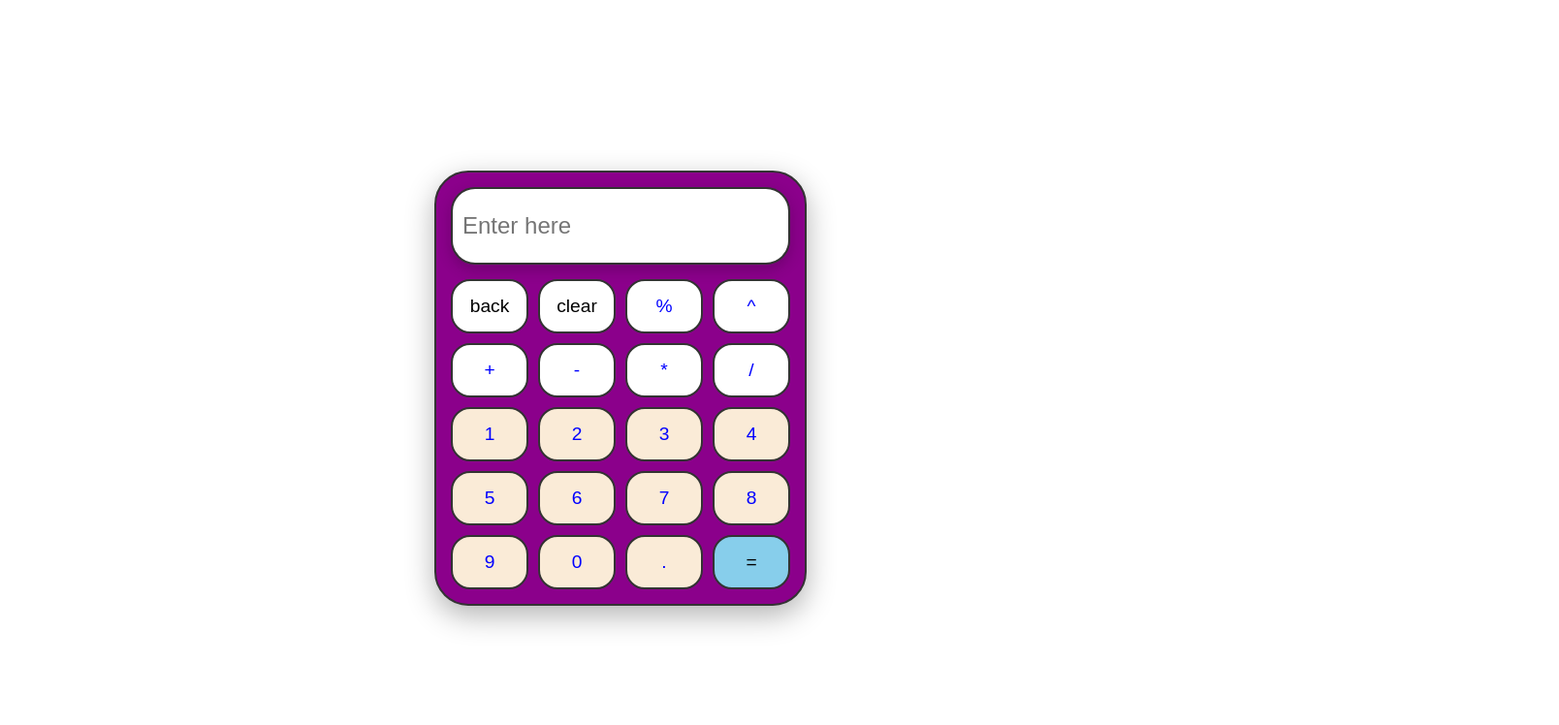
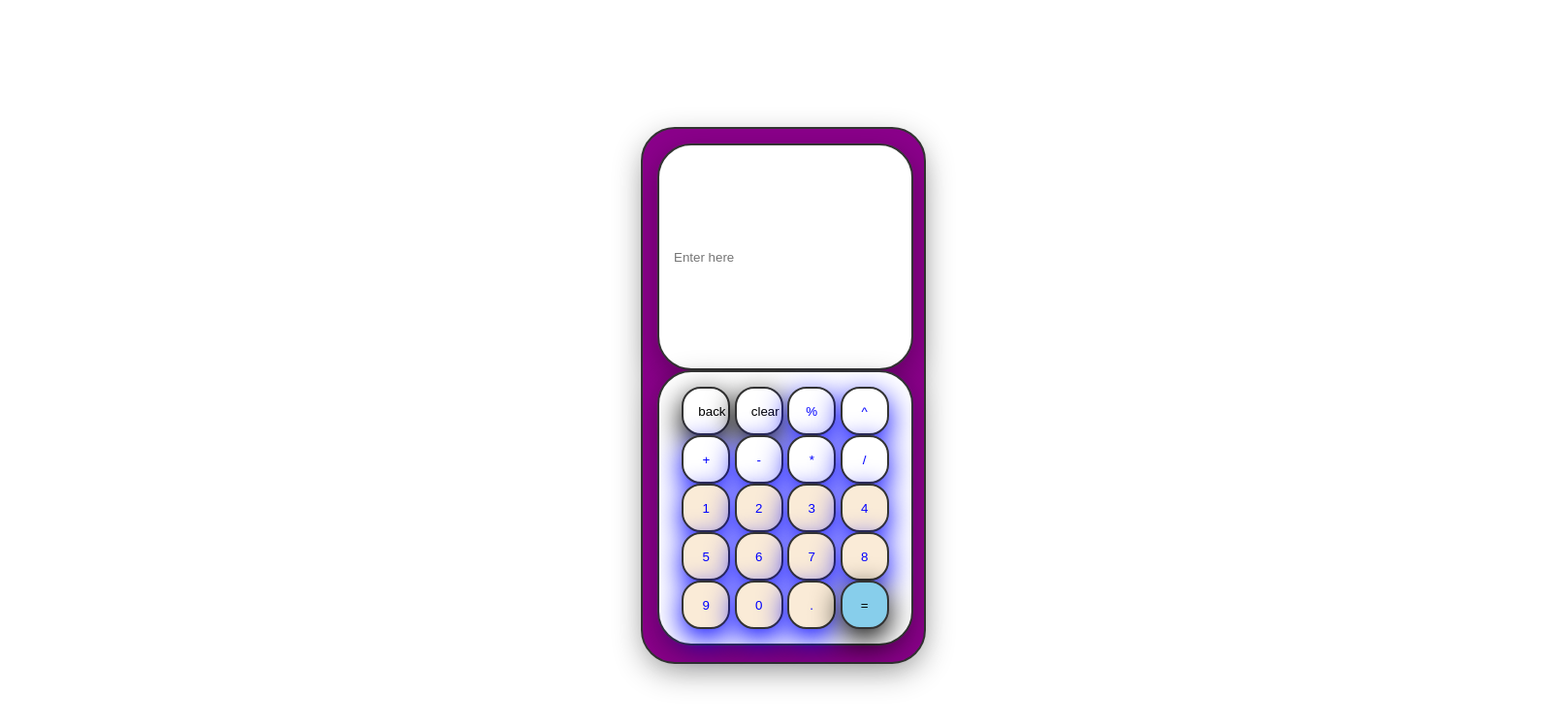
Before and after one commit to animukherjee2006-tech/Calculator, a plain HTML site: page index.html in a window 1280 px wide. Shown: the whole page at 97% size, 1608 px wide, since content can reach past the window. Drawn offline with Linux system fonts and the light colour scheme.

Commit message:
Update style.css

```diff
--- a/style.css
+++ b/style.css
@@ -4,79 +4,103 @@ body {
     justify-content: center;
     align-items: center;
     height: 100vh;
-    margin: 0;
-    background: none;
+    width: 200vh;
+    background:none;
 }
 
-
 .calculator {
-    width: 90%;
-    max-width: 350px;
+    width: 260px;
+    height: 520px;
+    background-color: darkmagenta;
+    border-radius: 35px;
     padding: 15px;
-    border-radius: 35px;
-    background-color: darkmagenta;
+    position: relative;
     box-shadow: 0 10px 30px rgba(0,0,0,0.3);
     border: 2px solid #333;
 }
 
-
 #val {
-    width: 100%;
-    height: 80px;
-    background: white;
-    border-radius: 25px;
-    padding: 10px;
-    font-size: 1.5rem;
-    box-shadow: 0 5px 15px rgba(0,0,0,0.2);
+    width: 230px;
+    height: 200px;
+    justify-content: center;
+    background:white;
+    border-radius: 35px;
+    padding: 15px;
+    position: relative;
+    box-shadow: 0 10px 30px rgba(0,0,0,0.3);
     border: 2px solid #333;
-    box-sizing: border-box;
-    margin-bottom: 15px;
 }
 
-
 .input1 {
-    display: flex;
-    flex-wrap: wrap;
-    gap: 10px;
+    width: 230px;
+    height: 250px;
     justify-content: center;
-}
-.input1 button {
-    flex: 1 1 22%;
-    min-width: 60px;
+    align-items: center;
+    text-align: center;
+    background:white;
+    border-radius: 35px;
     padding: 15px;
-    border-radius: 20px;
+    position: relative;
+    box-shadow: 0 10px 30px rgba(0,0,0,0.3);
     border: 2px solid #333;
-    font-size: 1.2rem;
-    cursor: pointer;
-    box-sizing: border-box;
-    transition: 0.2s;
 }
 
-/* Button colors */
-.num, .dot {
+.input1:hover{
+    background-color: slateblue;
+}
+
+.num,.op,.equal,.back,.clear,.dot {
+    width: 50px;
+    height: 50px;
+    justify-content: center;
+    text-align: center;
+    background:white;
+    border-radius: 20px;
+    padding: 15px;
+    position: relative;
+    box-shadow: 0 10px 30px;
+    border: 2px solid #333;
+}
+
+.equal{
+    background-color: skyblue;
+}
+
+.equal:hover{
+    background-color: blue;
+    color: black;
+}
+
+.num,.dot{
     background-color: antiquewhite;
     color: blue;
 }
-.op {
-    background-color: white;
+
+.num:hover{
+    background-color: grey;
+}
+
+.dot:hover{
+    background-color: grey;
+}
+
+.op{
     color: blue;
 }
-.equal {
-    background-color: skyblue;
-}
-.back, .clear {
-    background-color: white;
+
+.op:hover{
+    color: black;
+    background-color: silver;
 }
 
-.num:hover, .dot:hover, .op:hover, .equal:hover, .back:hover, .clear:hover {
-    filter: brightness(85%);
+.back:hover{
+    background-color: blue;
 }
 
+.clear:hover{
+    background-color: blue;
+}
 
-@media (max-width: 350px) {
-    .input1 button {
-        flex: 1 1 45%;
-        padding: 12px;
-        font-size: 1rem;
-    }
+.calculator:hover{
+    background-color: darkblue;
 }
```
